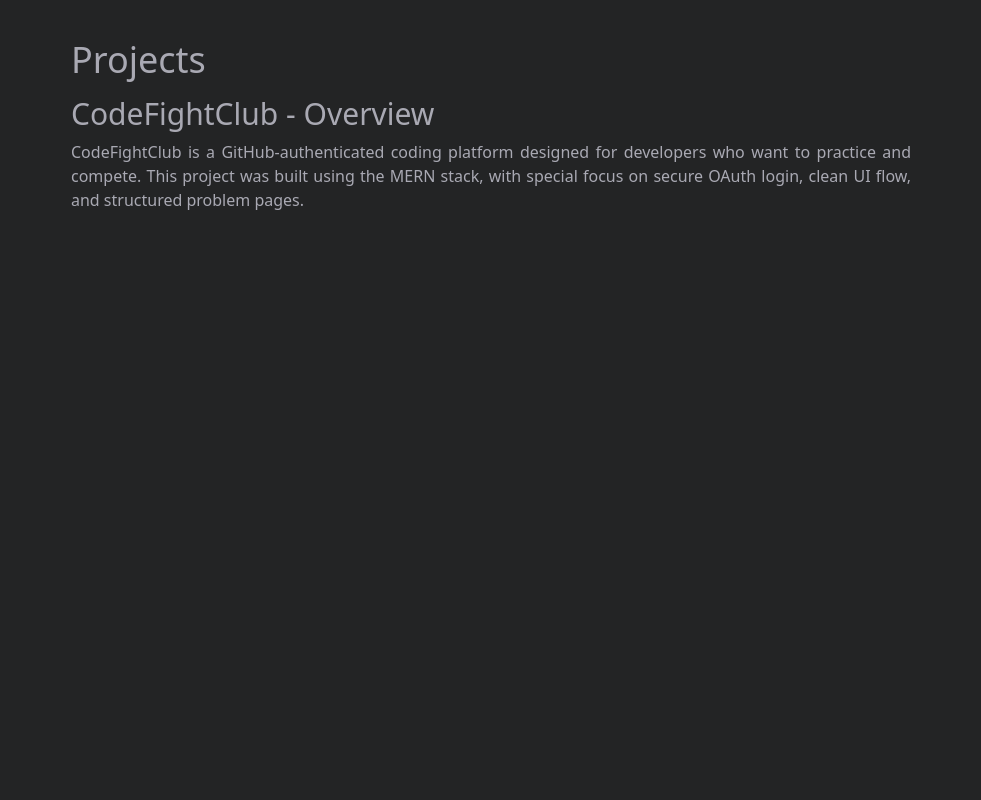
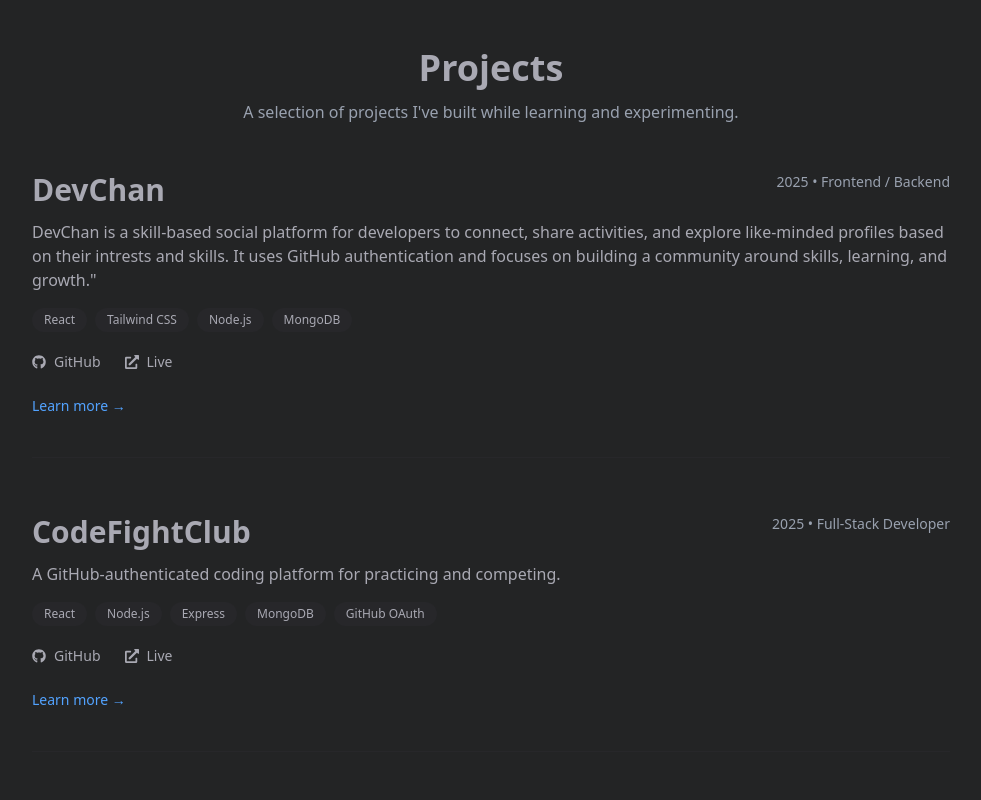
Before and after one commit to ketanpatil29/kPortfolio, a React (Vite) app: page /projects in a window 1280 px wide. Shown: the top 800 px of the page, without its empty margins (149-1130 px from the left). Built offline with nearby package versions, Linux system fonts and the light colour scheme.

Commit message:
Update layout and design

```diff
--- a/src/components/Portfolio.jsx
+++ b/src/components/Portfolio.jsx
@@ -55,15 +55,15 @@
 
 const Portfolio = () => {
   return (
-    <section className="text-[#a9a9b3]">
-      <div className="flex flex-col items-center justify-center mt-14">
+    <section className="text-[#a9a9b3] max-w-full md:max-w-[750px] lg:max-w-[1300px] mx-auto px-4">
+      <div className="flex flex-col items-center justify-center text-center mt-14">
 
         <motion.h1
           variants={neonSweep}
           initial="hidden"
           animate="show"
           transition={{ duration: 1 }}
-          className="font-bold text-4xl">
+          className="font-bold text-3xl sm:text-4xl md:text-5xl">
           Ketan
         </motion.h1>
 
@@ -76,7 +76,7 @@
           initial={{ opacity: 0 }}
           animate={{ opacity: 1 }}
           transition={{ duration: 2 }}
-          className="max-w-230 text-center mt-3">
+          className="max-w-[650px] md:max-w-[720px] lg:max-w-[950px] text-center mt-3">
           Software developer from Ahmedabad (India) with hands-on experience in building projects using the MERN stack.
           Currently enhancing skills in React, Node.js, and databases while practicing DSA to strengthen problem-solving ability.
           Quick to adapt, eager to learn, and capable of completing tasks efficiently
--- a/src/components/Projects.jsx
+++ b/src/components/Projects.jsx
@@ -1,23 +1,197 @@
-import React from "react";
+import React, { useState } from "react";
+import { motion, AnimatePresence } from "framer-motion";
+import { FaGithub, FaExternalLinkAlt } from "react-icons/fa";
+
+import devchan1 from "../assets/devchan1.png";
+import devchan2 from "../assets/devchan2.png";
+
+const projects = [
+    {
+        id: "devchan",
+        title: "DevChan",
+        year: "2025",
+        role: "Frontend / Backend",
+        short:
+            `DevChan is a skill-based social platform for developers to connect, share activities, and explore like-minded profiles based on their intrests and skills.
+       It uses GitHub authentication and focuses on building a community around skills, learning, and growth."`,
+        long: [
+            "DevChan is a skill-based social networking platform built for developers. It allows users to authenticate using GitHub, create a developer profile, and connect with others based on shared skills and interests.",
+            "Users can post updates about their learning journey, projects, or weekly activities, making DevChan a space focused on growth rather than distractions.",
+            "The project is designed with future scalability in mind, with planned features such as real-time communication, skill-based matchmaking, and collaboration tools."
+        ],
+        tech: ["React", "Tailwind CSS", "Node.js", "MongoDB"],
+        images: [devchan1, devchan2],
+        github: "https://github.com/ketanpatil29/devchan",
+        live: "https://devchan.vercel.app/",
+    },
+    {
+        id: "codefightclub",
+        title: "CodeFightClub",
+        year: "2025",
+        role: "Full-Stack Developer",
+        short:
+            "A GitHub-authenticated coding platform for practicing and competing.",
+        long:
+            "CodeFightClub is a MERN-stack platform where developers authenticate using GitHub OAuth, solve coding problems, and compete with others. The backend is structured for scalability, and the UI focuses on clarity and smooth navigation.",
+        tech: ["React", "Node.js", "Express", "MongoDB", "GitHub OAuth"],
+        images: [],
+        github: "https://github.com/ketanpatil29/CodeFightClub",
+        live: "https://codefightclub.vercel.app/",
+    },
+    {
+        id: "kportfolio",
+        title: "KPortfolio",
+        year: "2024",
+        role: "Designer & Developer",
+        short:
+            "A personal portfolio showcasing my projects and skills.",
+        long:
+            "This portfolio was designed with simplicity in mind, focusing on readability, subtle animations, and performance. Framer Motion is used sparingly to enhance the user experience without being distracting.",
+        tech: ["React", "Tailwind CSS", "Framer Motion"],
+        images: [],
+        github: "https://github.com/ketanpatil29",
+        live: "",
+    },
+];
+
+const ImageSlider = ({ images }) => {
+    const [index, setIndex] = useState(0);
+
+    return (
+        <div className="mt-6">
+            <motion.img
+                key={index}
+                src={images[index]}
+                className="rounded-lg w-full shadow-lg"
+                initial={{ opacity: 0, x: 40 }}
+                animate={{ opacity: 1, x: 0 }}
+                transition={{ duration: 0.4 }}
+            />
+
+            <div className="flex justify-between mt-3 text-sm">
+                <button
+                    onClick={() =>
+                        setIndex((index - 1 + images.length) % images.length)
+                    }
+                    className="text-gray-400 hover:text-white transition"
+                >
+                    ← Prev
+                </button>
+                <button
+                    onClick={() => setIndex((index + 1) % images.length)}
+                    className="text-gray-400 hover:text-white transition"
+                >
+                    Next →
+                </button>
+            </div>
+        </div>
+    );
+};
 
 const Projects = () => {
+    const [openId, setOpenId] = useState(null);
+
     return (
-        <section className="max-w-210 mx-auto text-justify">
-            <header className="flex items-center mt-10">
-                <h1 className="text-[#a9a9b3] text-4xl font-bolc">Projects</h1>
+        <section className="max-w-full md:max-w-[750px] lg:max-w-[950px] lg:mx-auto mx-auto px-4 text-[#a9a9b3]">
+
+            <header className="text-center my-12">
+                <h1 className="text-4xl md:text-5xl lg:text-4xl font-bold">Projects</h1>
+                <p className="mt-3 text-gray-400">
+                    A selection of projects I've built while learning and experimenting.
+                </p>
             </header>
-            <div className="text-[#a9a9b3] my-4">
-                <h1 className="text-3xl">CodeFightClub - Overview</h1>
-                <p className="mt-2">
-                    CodeFightClub is a GitHub-authenticated coding platform designed for
-                    developers who want to practice and compete.
-                    This project was built using the MERN stack, with special focus on
-                    secure OAuth login, clean UI flow, and structured problem pages.
-                </p>
 
+
+            <div className="space-y-14">
+                {projects.map((project) => (
+                    <div key={project.id} className="border-b border-zinc-800 pb-10">
+                        <div className="flex flex-col md:flex-row md:justify-between">
+                            <h2 className="text-3xl font-semibold">{project.title}</h2>
+                            <span className="text-sm text-gray-400">
+                                {project.year} • {project.role}
+                            </span>
+                        </div>
+
+                        <p className="mt-3 text-sm md:text-base">
+                            {project.short}
+                        </p>
+
+                        <div className="flex flex-wrap gap-2 mt-4">
+                            {project.tech.map((t) => (
+                                <span
+                                    key={t}
+                                    className="text-xs px-3 py-1 rounded-full bg-zinc-800"
+                                >
+                                    {t}
+                                </span>
+                            ))}
+                        </div>
+
+                        <div className="flex gap-6 mt-5 text-sm">
+                            <a
+                                href={project.github}
+                                target="_blank"
+                                rel="noopener noreferrer"
+                                className="flex items-center gap-2 hover:text-white"
+                            >
+                                <FaGithub /> GitHub
+                            </a>
+                            <a
+                                href={project.live}
+                                target="_blank"
+                                rel="noopener noreferrer"
+                                className="flex items-center gap-2 hover:text-white"
+                            >
+                                <FaExternalLinkAlt /> Live
+                            </a>
+                        </div>
+
+                        <button
+                            onClick={() =>
+                                setOpenId(openId === project.id ? null : project.id)
+                            }
+                            className="mt-6 text-sm text-blue-400 hover:underline"
+                        >
+                            {openId === project.id ? "Hide details" : "Learn more →"}
+                        </button>
+
+                        <AnimatePresence>
+                            {openId === project.id && (
+                                <motion.div
+                                    initial={{ opacity: 0, height: 0 }}
+                                    animate={{ opacity: 1, height: "auto" }}
+                                    exit={{ opacity: 0, height: 0 }}
+                                    transition={{ duration: 0.4 }}
+                                    className="overflow-hidden mt-6"
+                                >
+
+                                    <div className="space-y-4">
+                                        {Array.isArray(project.long) ? (
+                                            project.long.map((para, i) => (
+                                                <p
+                                                    key={i}
+                                                    className="text-sm md:text-base leading-relaxed text-gray-400"
+                                                >
+                                                    {para}
+                                                </p>
+                                            ))
+                                        ) : (
+                                            <p className="text-sm md:text-base leading-relaxed text-gray-400">
+                                                {project.long}
+                                            </p>
+                                        )}
+                                    </div>
+
+
+                                    <ImageSlider images={project.images} />
+                                </motion.div>
+                            )}
+                        </AnimatePresence>
+                    </div>
+                ))}
             </div>
         </section>
     );
-}
+};
 
 export default Projects;
```
